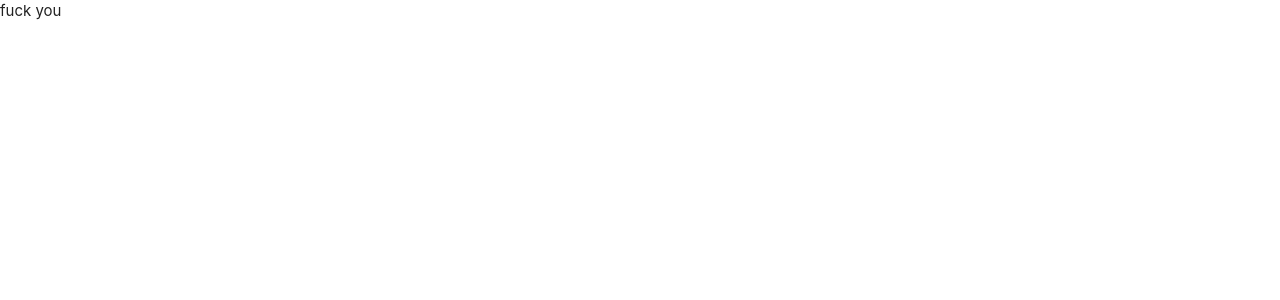
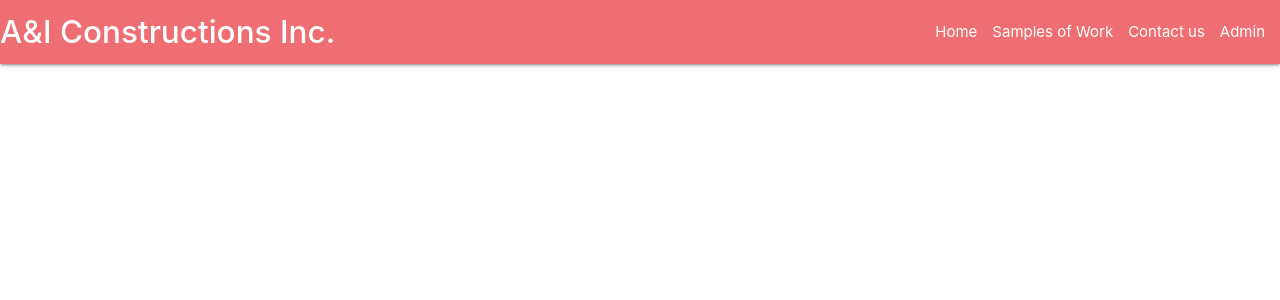
Before and after one commit to agua95/sosoWebsite, a Django app: page / in a window 1280 px wide. Before the commit the part shown is almost empty. Shown: the top 300 px of the page. Run offline with Django 3.2, Linux system fonts and the light colour scheme.

Commit message:
Added nav bar

```diff
--- a/aiconstruct/templates/aiconstruct/home.html
+++ b/aiconstruct/templates/aiconstruct/home.html
@@ -1,5 +1,4 @@
 {% load static %}
-<!doctype html>
 <html>
 
 <head>
@@ -13,8 +12,20 @@
     <link rel="stylesheet" type="text/css" href="{% static 'aiconstruct/home.css' %}">
 </head>
 <body>
-    fuck you
+    <nav>
+    <div class="nav-wrapper">
+      <a href="#" class="brand-logo">
+          <strong>
+                A&I Constructions Inc.
+          </strong>
+      </a>
+      <ul id="nav-mobile" class="right hide-on-med-and-down">
+        <li>Home</li>
+        <li><a href="badges.html">Samples of Work</a></li>
+        <li>Contact us</li>
+        <li><a href="/admin/">Admin</a></li>
+      </ul>
+    </div>
+  </nav>
 </body>
-
-
 </html>
```
